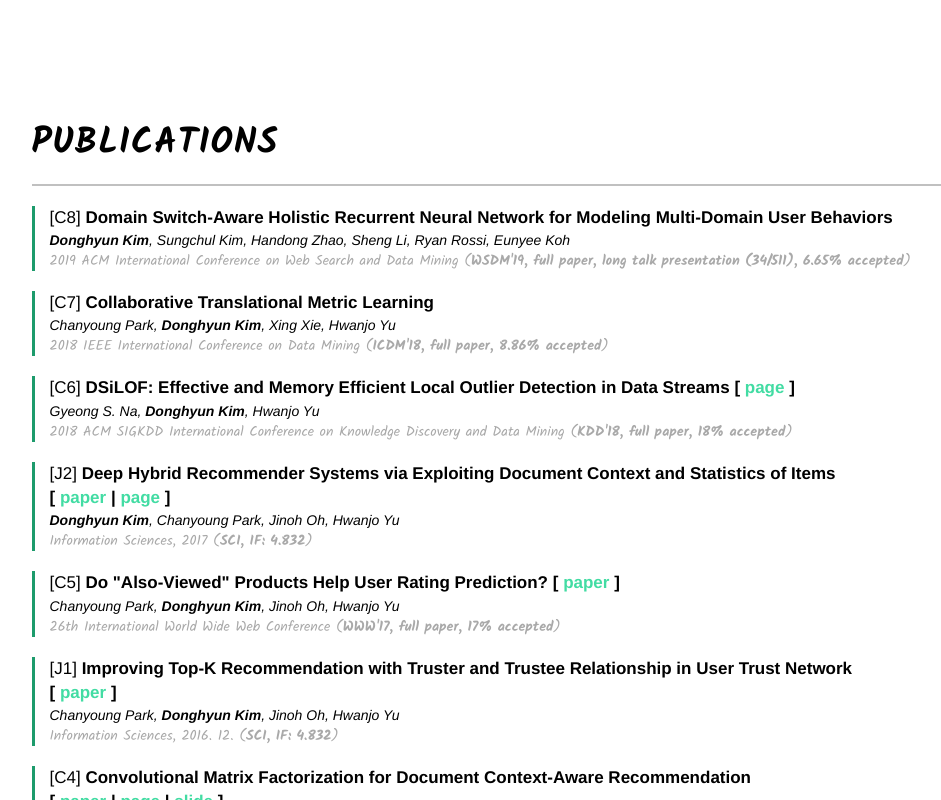
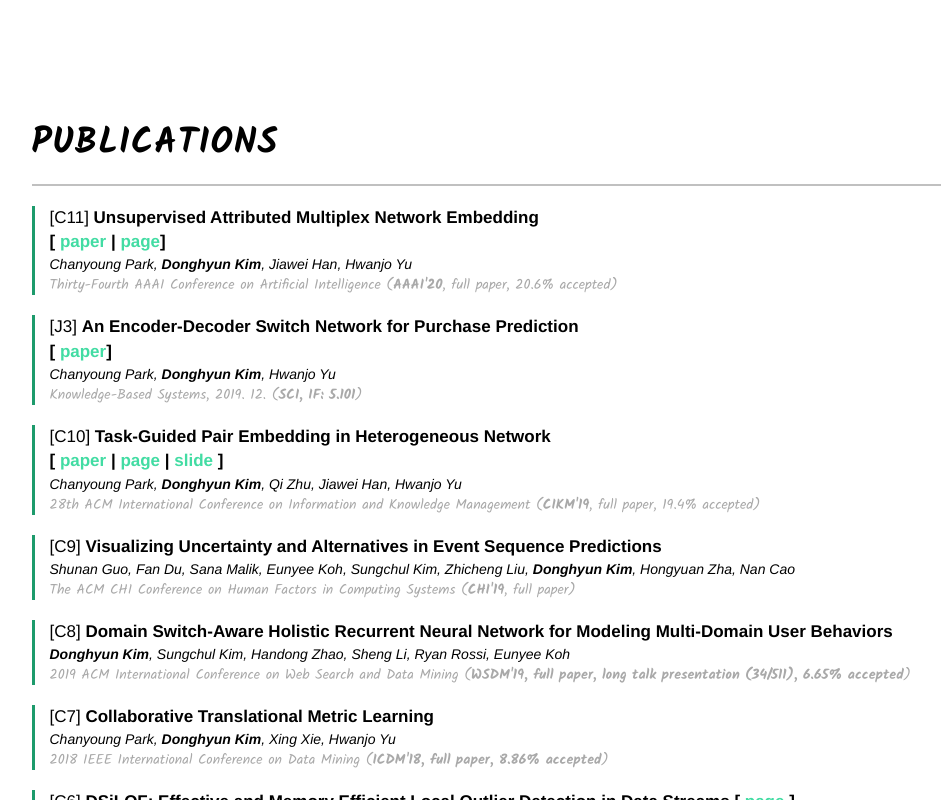
Before and after one commit to cartopy/cartopy.github.io, a website: page index.html in a window 1280 px wide. Shown: the part 2286-3086 px from the top of the page, without its empty margins (136-1077 px from the left). Drawn offline with nearby package versions, Linux system fonts and the light colour scheme.

Commit message:
add papers

```diff
--- a/index.html
+++ b/index.html
@@ -108,14 +108,14 @@
                                 </p>
                                 <p class="about-text">
                                     Yahoo Research<br>
-                                    Oath (Yahoo! Inc.)<br>
+                                    Verizon Media (Yahoo! Inc.)<br>
                                     Sunnyvale, California, United States<br>
                                 </p>
                             </div>
                         </div>
                         <div class="row">
                             <div class="col-md-12">
-                                <p class="about-text-me">"Hello! I’m Donghyun Kim, Ph.D. I'm a research scientist at Oath (Yahoo! Inc.).
+                                <p class="about-text-me">"Hello! I’m Donghyun Kim, Ph.D. I'm a research scientist at Yahoo! Research (Verizon Media).
                                 My research interests include user behavior modeling, natural language understanding, recommender systems, data mining and deep learning."</p>
                             </div>
                         </div>
@@ -149,7 +149,7 @@
                             <dd><br></dd>
                             <!--Work Experience List-->
                             <dt class="about-bio">Work Experience<hr></dt>
-                            <dd class="about-text"><strong>Research Scientist.</strong> Oath (Yahoo! Inc.), Sunnyvale, California, United States.<br>
+                            <dd class="about-text"><strong>Research Scientist.</strong> Yahoo! Research (Verizon Media), Sunnyvale, California, United States.<br>
                             <span class="timetext">[Jan. 2019 - Present]</span></dd>
                             <dd class="about-text"><strong>Research Scientist.</strong> AITRICS, Seoul, South Korea.<br>
                             <span class="timetext">[Sep. 2018 - Dec. 2018]</span></dd>
@@ -184,6 +184,62 @@
                     <h2 class="pub-title">Publications</h2>
                     <hr>
                     <div class="pub-list">
+                        <div class="row pub-entry">
+                            <div class="col-md-12">
+                                <span class="pub-title">
+                                    [C11] <strong>Unsupervised Attributed Multiplex Network Embedding</strong><br>
+                                    <strong>[ <a href="https://arxiv.org/abs/1911.06750" target="_blank">paper</a> | <a href="https://github.com/pcy1302/DMGI" target="_blank">page</a>]</strong>
+                                </span>
+                                <br>
+                                <i>Chanyoung Park, <strong>Donghyun Kim</strong>, Jiawei Han, Hwanjo Yu  </i>
+                                <br>
+                                <span class="pub-subtext">
+                                    Thirty-Fourth AAAI Conference on Artificial Intelligence (<strong>AAAI'20</strong>, full paper, 20.6% accepted)
+                                </span>
+                            </div>
+                        </div>
+                        <div class="row pub-entry">
+                            <div class="col-md-12">
+                                <span class="pub-title">
+                                    [J3] <strong>An Encoder-Decoder Switch Network for Purchase Prediction</strong><br>
+                                    <strong>[ <a href="https://www.sciencedirect.com/science/article/abs/pii/S0950705119303776?via%3Dihub" target="_blank">paper</a>]</strong>
+                                </span>
+                                <br>
+                                <i>Chanyoung Park, <strong>Donghyun Kim</strong>, Hwanjo Yu </i>
+                                <br>
+                                <span class="pub-subtext">
+                                    Knowledge-Based Systems, 2019. 12. (<strong>SCI, IF: 5.101</strong>)
+                                </span>
+                            </div>
+                        </div>
+                        <div class="row pub-entry">
+                            <div class="col-md-12">
+                                <span class="pub-title">
+                                    [C10] <strong>Task-Guided Pair Embedding in Heterogeneous Network</strong><br>
+                                    <strong>[ <a href="https://arxiv.org/pdf/1906.01546.pdf" target="_blank">paper</a> | <a href="https://github.com/pcy1302/TapEM" target="_blank">page</a> | <a href="https://pcy1302.github.io/data/CIKM19_slide.pdf" target="_blank">slide</a> ]</strong>
+                                </span>
+                                <br>
+                                <i>Chanyoung Park, <strong>Donghyun Kim</strong>, Qi Zhu, Jiawei Han, Hwanjo Yu </i>
+                                <br>
+                                <span class="pub-subtext">
+                                    28th ACM International Conference on Information and Knowledge Management (<strong>CIKM'19</strong>, full paper, 19.4% accepted)
+                                </span>
+                            </div>
+                        </div>
+                        <div class="row pub-entry">
+                            <div class="col-md-12">
+                                <span class="pub-title">
+                                    [C9] <strong>Visualizing Uncertainty and Alternatives in Event Sequence Predictions</strong>
+                                    <!-- <strong>[ <a href="http://dm.postech.ac.kr/DSiLOF" target="_blank">page</a> ]</strong> -->
+                                </span>
+                                <br>
+                                <i>Shunan Guo, Fan Du, Sana Malik, Eunyee Koh, Sungchul Kim, Zhicheng Liu, <strong>Donghyun Kim</strong>, Hongyuan Zha, Nan Cao</i>
+                                <br>
+                                <span class="pub-subtext">
+                                    The ACM CHI Conference on Human Factors in Computing Systems (<strong>CHI'19</strong>, full paper)
+                                </span>
+                            </div>
+                        </div>
                         <div class="row pub-entry">
                             <div class="col-md-12">
                                 <span class="pub-title">
```
Lines whose indentation alone changed are shown as unchanged.
